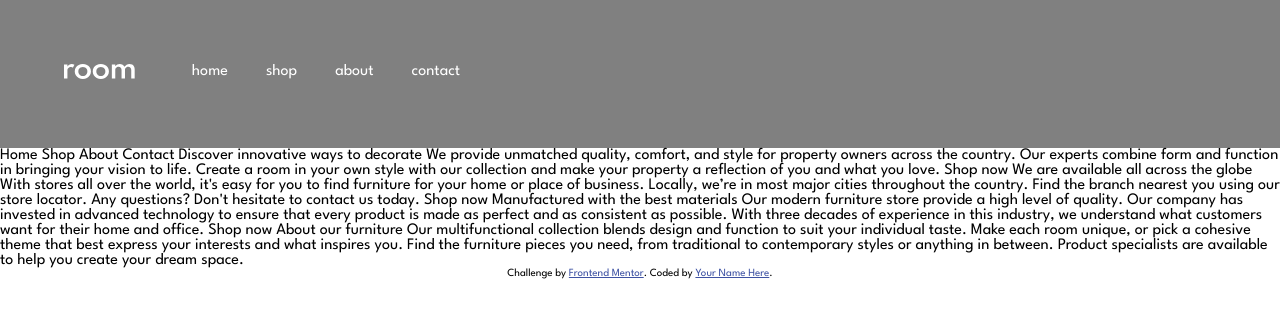
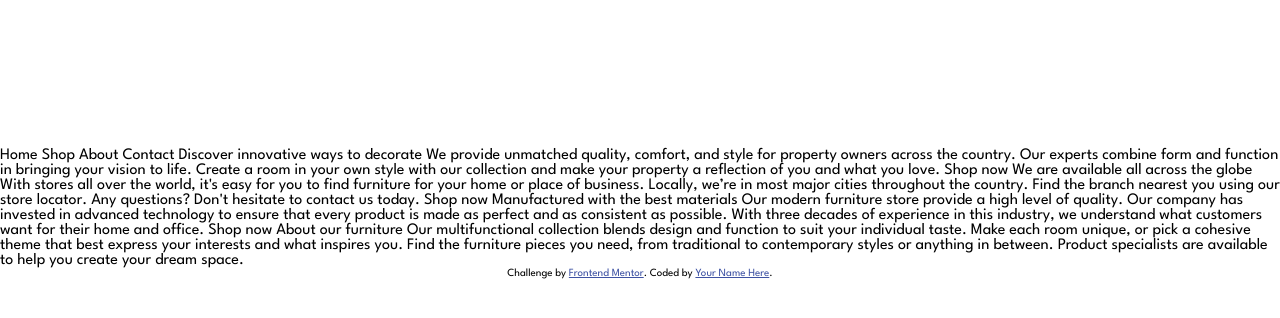
Before and after one commit to patsmag/room-homepage, a plain HTML site: page index.html in a window 1280 px wide. Drawn offline with Linux system fonts and the light colour scheme.

Commit message:
add hover bars and transparency to header

```diff
--- a/app/scss/_header.scss
+++ b/app/scss/_header.scss
@@ -1,5 +1,5 @@
 .header {
-  background-color: grey;
+  background-color: transparent;
   //position: relative;
 
   a {
@@ -41,8 +41,34 @@
   &__links {
     margin-left: 57px;
     font-size: 1rem;
+
     a {
-      margin-right: 34px;
+      position: relative;
+      &:not(:last-child) {
+        margin-right: 34px;
+      }
+
+      &::before {
+        content: " ";
+        position: absolute;
+        display: block;
+        height: 2px;
+        width: 1rem;
+        background-color: $white;
+        opacity: 0;
+        left: 0;
+        right: 0;
+        bottom: -12px;
+        justify-self: center;
+        transition: 200ms ease-in-out;
+      }
+
+      &:hover {
+        &::before {
+          opacity: 1;
+          transition: 200ms ease-in-out;
+        }
+      }
     }
   }
 }
```
Also changed, not shown: dist/css/style.css, 1 other file.
